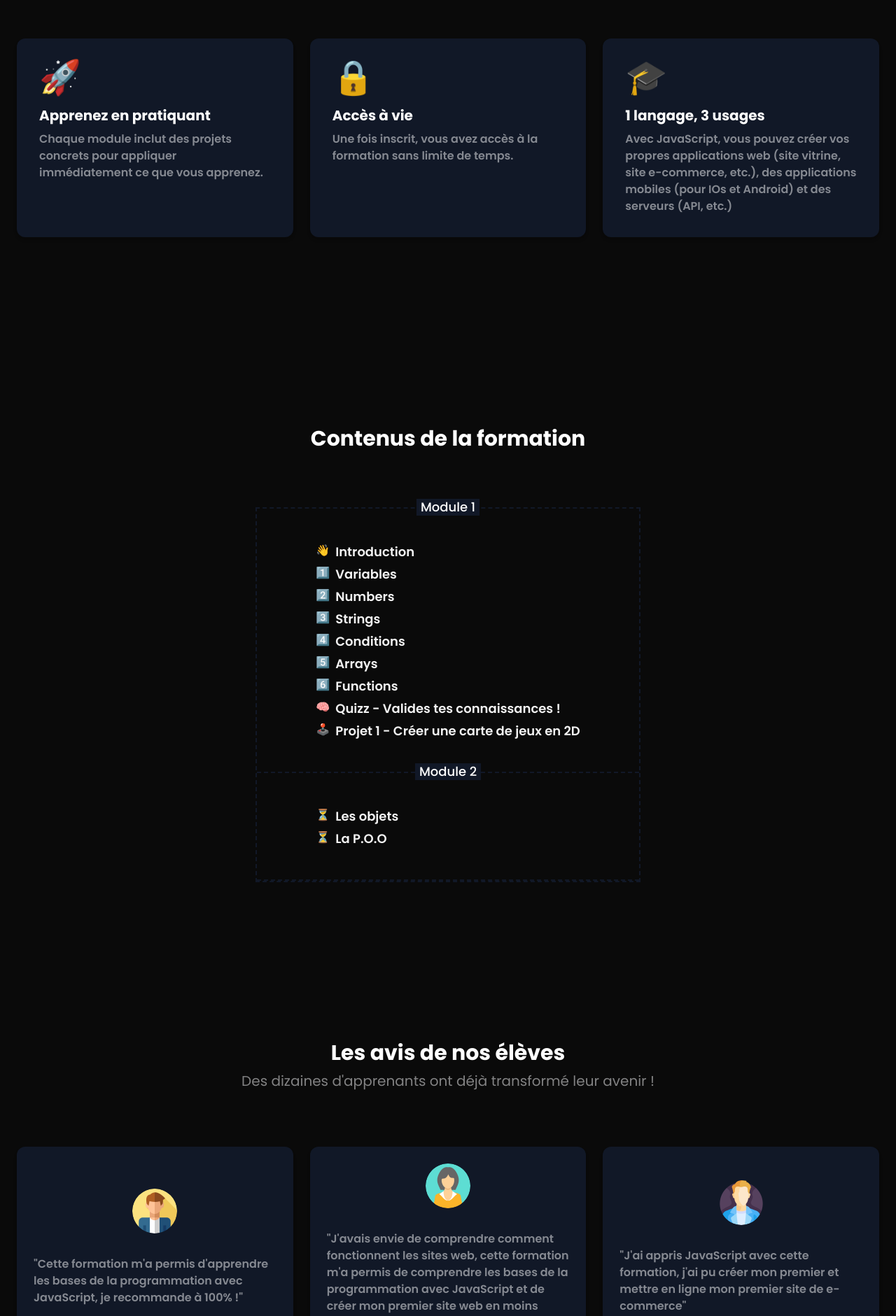
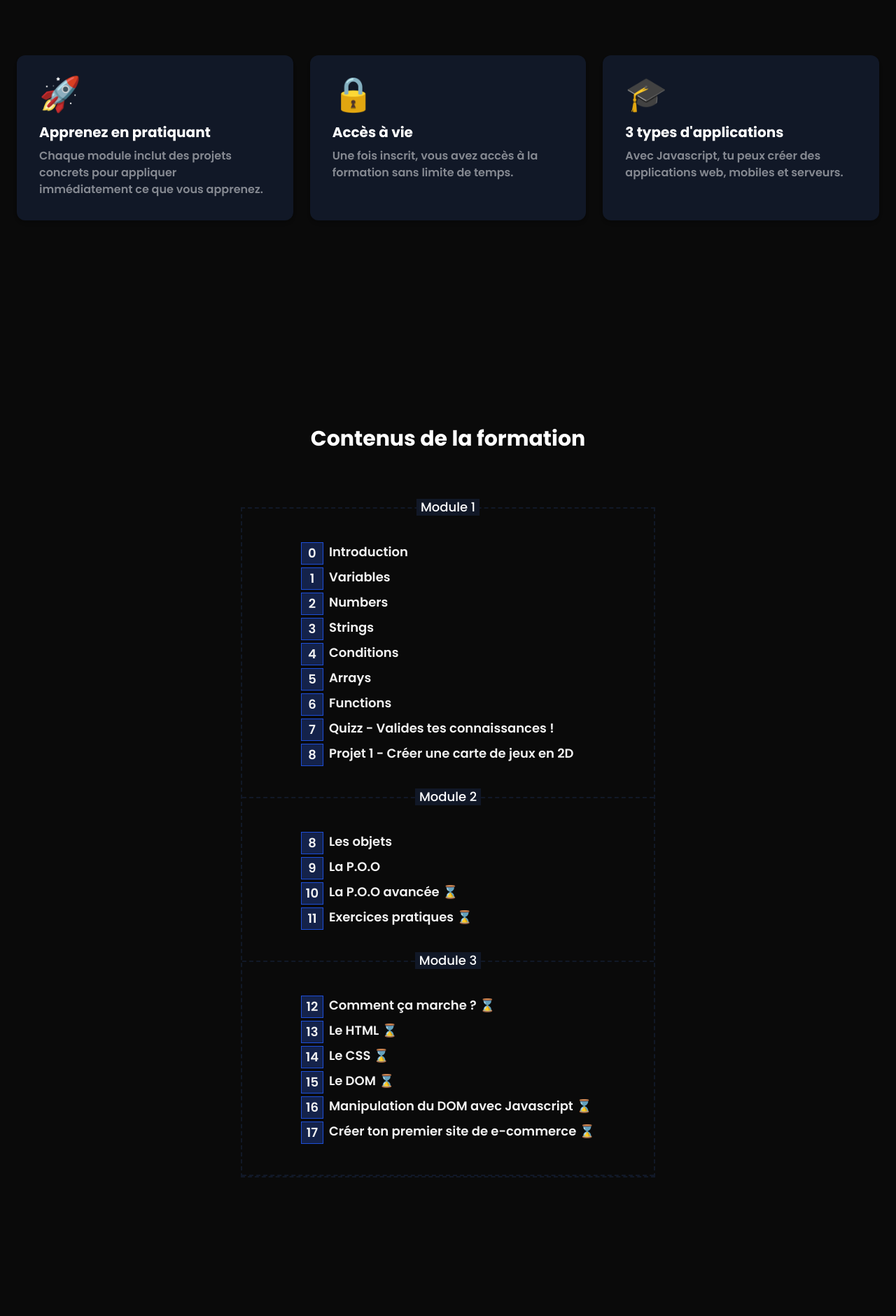
Before and after one commit to ashxjs/codewithashx_landing_page, a Next.js app: page / in a window 1280 px wide. Shown: the part 1125-3006 px from the top of the page at 70% size. Built offline with nearby package versions, Linux system fonts and the light colour scheme.

Commit message:
UPDATE: minor text

```diff
--- a/src/components/Content.tsx
+++ b/src/components/Content.tsx
@@ -1,98 +1,106 @@
 type Module = {
   title: string;
   order: number;
-  description: string;
-  icon: string;
   chapters: Chapter[];
 };
 
 type Chapter = {
   title: string;
   order: number;
-  icon: string;
-  description: string;
 };
 
 const modules: Module[] = [
   {
     title: "Introduction",
     order: 1,
-    description: "Les bases de JavaScript",
-    icon: "🚀",
     chapters: [
       {
         title: "Introduction",
         order: 0,
-        icon: "👋",
-        description: "Introduction à JavaScript",
       },
       {
         title: "Variables",
         order: 1,
-        icon: "1️⃣",
-        description: "Introduction à JavaScript",
       },
       {
         title: "Numbers",
         order: 2,
-        icon: "2️⃣",
-        description: "Introduction à JavaScript",
       },
       {
         title: "Strings",
         order: 3,
-        icon: "3️⃣",
-        description: "Introduction à JavaScript",
       },
       {
         title: "Conditions",
         order: 4,
-        icon: "4️⃣",
-        description: "Introduction à JavaScript",
       },
       {
         title: "Arrays",
         order: 5,
-        icon: "5️⃣",
-        description: "Introduction à JavaScript",
       },
       {
         title: "Functions",
         order: 6,
-        icon: "6️⃣",
-        description: "Introduction à JavaScript",
       },
       {
         title: "Quizz - Valides tes connaissances !",
         order: 7,
-        icon: "🧠",
-        description: "Introduction à JavaScript",
       },
       {
         title: "Projet 1 - Créer une carte de jeux en 2D",
         order: 8,
-        icon: "🕹️",
-        description: "Introduction à JavaScript",
       },
     ],
   },
   {
     title: "Javascript avancée",
     order: 2,
-    description: "Notions avancées de JavaScript",
-    icon: "🔥",
     chapters: [
       {
         title: "Les objets",
         order: 8,
-        icon: "⏳",
-        description: "Introduction à JavaScript",
       },
       {
         title: "La P.O.O",
         order: 9,
-        icon: "⏳",
-        description: "Introduction à la P.O.O",
+      },
+      {
+        title: "La P.O.O avancée ⌛️",
+        order: 10,
+      },
+      {
+        title: "Exercices pratiques ⌛️",
+        order: 11,
+      },
+    ],
+  },
+  {
+    title: "Le Web",
+    order: 3,
+    chapters: [
+      {
+        title: "Comment ça marche ? ⌛️",
+        order: 12,
+      },
+      {
+        title: "Le HTML ⌛️",
+        order: 13,
+      },
+      {
+        title: "Le CSS ⌛️",
+        order: 14,
+      },
+      {
+        title: "Le DOM ⌛️",
+        order: 15,
+      },
+      {
+        title: "Manipulation du DOM avec Javascript ⌛️",
+        order: 16,
+      },
+      {
+        title: "Créer ton premier site de e-commerce ⌛️",
+        order: 17,
       },
     ],
   },
@@ -122,7 +130,9 @@ export const Content = () => {
                   key={chapter.title}
                   className="mt-1 flex items-start gap-x-2"
                 >
-                  <span>{chapter.icon}</span>
+                  <span className="border border-blue-700 bg-blue-900/50 h-8 w-8 flex items-center justify-center rounded-md text-md font-semibold md:text-lg">
+                    {chapter.order}
+                  </span>
                   <span className="text-md font-semibold md:text-lg">
                     {chapter.title}
                   </span>
--- a/src/components/Features.tsx
+++ b/src/components/Features.tsx
@@ -13,9 +13,9 @@ const features = [
   },
   {
     icon: "🎓",
-    title: "1 langage, 3 usages",
+    title: "3 types d'applications",
     description:
-      "Avec JavaScript, vous pouvez créer vos propres applications web (site vitrine, site e-commerce, etc.), des applications mobiles (pour IOs et Android) et des serveurs (API, etc.)",
+      "Avec Javascript, tu peux créer des applications web, mobiles et serveurs.",
   },
 ];
 
```
